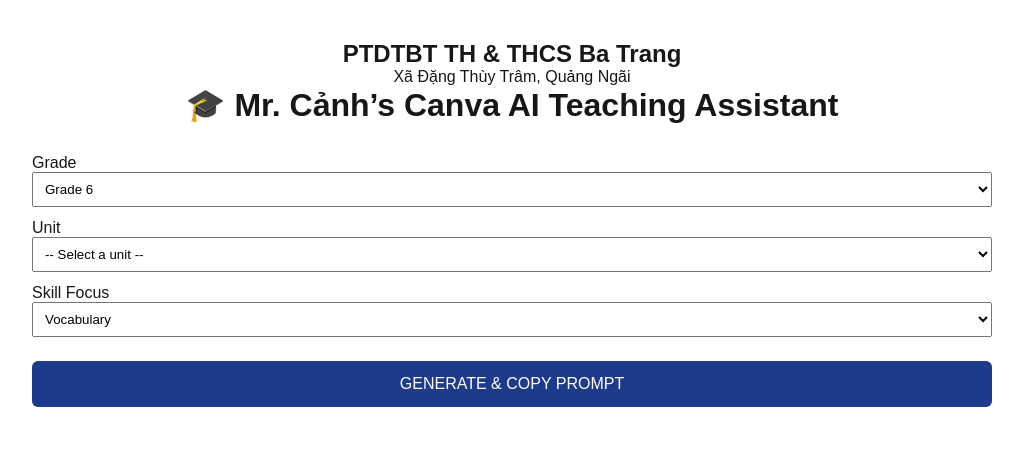
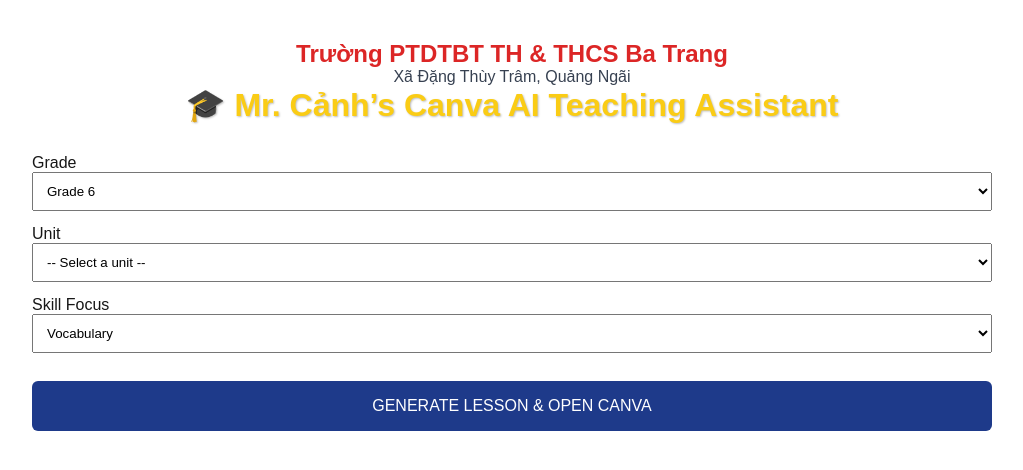
Before and after one commit to tancanhdo-commits/mr-canh-canva-assistant, a Next.js app: page / in a window 1280 px wide. Shown: the top 470 px of the page, without its empty margins (128-1151 px from the left). Built offline with nearby package versions, Linux system fonts and the light colour scheme.

Commit message:
Update page.tsx

```diff
--- a/app/page.tsx
+++ b/app/page.tsx
@@ -85,61 +85,36 @@
   | "Writing"
   | "Looking Back + Project-based Learning";
 
+/* ================== PAGE ================== */
 export default function Home() {
   const [grade, setGrade] = useState("6");
   const [unit, setUnit] = useState("");
   const [skill, setSkill] = useState<Skill>("Vocabulary");
   const [copied, setCopied] = useState(false);
 
+  const taskBySkill: Record<Skill, string> = {
+    Vocabulary:
+      "Create a VOCABULARY WORKSHEET with visuals and practice activities.",
+    Grammar:
+      "Create a GRAMMAR PRACTICE WORKSHEET with explanation and exercises.",
+    Reading:
+      "Create a READING COMPREHENSION WORKSHEET with pre/while/post tasks.",
+    Speaking:
+      "Create a SPEAKING ACTIVITY with prompts, pair/group work.",
+    Writing:
+      "Create a WRITING TASK with guidance, sentence starters, checklist.",
+    "Looking Back + Project-based Learning":
+      "Create a REVIEW and PROJECT-BASED LEARNING task.",
+  };
+
   const generateAndCopyPrompt = async () => {
     if (!unit) {
-      alert("Please select a unit.");
+      alert("⚠️ Vui lòng chọn Unit trước.");
       return;
     }
 
-    const taskBySkill: Record<Skill, string> = {
-      Vocabulary: `
-Create a VOCABULARY WORKSHEET.
-Include a vocabulary box, visual support, and practice activities
-(matching, fill in the blanks, multiple choice, odd one out).
-Assessment focus: word recognition, meaning, contextual use.
-`,
-      Grammar: `
-Create a GRAMMAR PRACTICE WORKSHEET.
-Include a short explanation, examples, and exercises
-(MCQs, sentence completion, error correction, transformation).
-Assessment focus: form, meaning, usage.
-`,
-      Reading: `
-Create a READING COMPREHENSION WORKSHEET.
-Include a short text, pre-reading, while-reading, and post-reading tasks.
-Assessment focus: main ideas, details, inference.
-`,
-      Speaking: `
-Create a SPEAKING ACTIVITY.
-Include pair/group instructions, sentence starters, prompts or role-play.
-Assessment focus: fluency, pronunciation, relevance.
-`,
-      Writing: `
-Create a WRITING TASK.
-Include clear purpose, structure guidance, sentence starters, word limit.
-Assessment focus: content, organization, accuracy.
-`,
-      "Looking Back + Project-based Learning": `
-Create a REVIEW AND PROJECT-BASED TASK.
-Include revision activities and a small group project with a simple rubric.
-Assessment focus: language use, content, creativity, teamwork.
-`,
-    };
-
     const prompt = `
-You are Mr. Cảnh’s AI teaching assistant, specializing in the design of high-quality
-visual and interactive learning materials for lower secondary English students
-(Grades 6–9) in Vietnam.
-
-Aligned with the MOET Global Success curriculum (CTGDPT 2018),
-focusing on in-depth language knowledge, systematic textbook exploration,
-and higher-order thinking skills.
+You are Mr. Cảnh’s AI teaching assistant for Vietnamese lower secondary students.
 
 GRADE: ${grade}
 SUBJECT: English (Lower Secondary – Vietnam)
@@ -149,39 +124,44 @@
 TASK:
 ${taskBySkill[skill]}
 
-DESIGN & INTERACTION:
-- Age-appropriate language
-- Clear, student-friendly layout
-- Suitable for Canva AI and Canva Code
-- Explanations before practice
-- Interactive quiz elements
-
-TEACHER INFO:
-Name: CANH IT
-Contact: 0988809539
-
-FEEDBACK:
-Correct → GREEN (✓)
-Incorrect → RED (✗)
-Use encouraging messages and allow retries.
-
-USAGE:
-Classroom teaching, homework assignments,
-and self-study on phone or laptop.
+Design student-friendly, visual materials aligned with MOET Global Success.
 `.trim();
 
     await navigator.clipboard.writeText(prompt);
     setCopied(true);
-    setTimeout(() => setCopied(false), 2500);
+
+    alert(
+      "✅ Prompt đã được sao chép!\n\n" +
+        "Trong Canva AI Code:\n" +
+        "👉 Click vào ô nhập\n" +
+        "👉 Nhấn Ctrl + V (Cmd + V trên Mac)\n" +
+        "👉 Nhấn Generate"
+    );
+
+    window.open("https://www.canva.com/ai/code", "_blank");
   };
 
   return (
     <main style={{ maxWidth: 960, margin: "40px auto", fontFamily: "Arial" }}>
       {/* HEADER */}
       <header style={{ textAlign: "center", marginBottom: 30 }}>
-        <h2>PTDTBT TH & THCS Ba Trang</h2>
-        <p>Xã Đặng Thùy Trâm, Quảng Ngãi</p>
-        <h1>🎓 Mr. Cảnh’s Canva AI Teaching Assistant</h1>
+        <h2 style={{ color: "#dc2626", fontWeight: 700 }}>
+          Trường PTDTBT TH & THCS Ba Trang
+        </h2>
+
+        <p style={{ color: "#374151" }}>
+          Xã Đặng Thùy Trâm, Quảng Ngãi
+        </p>
+
+        <h1
+          style={{
+            color: "#facc15",
+            fontWeight: 800,
+            textShadow: "1px 1px 2px rgba(0,0,0,0.25)",
+          }}
+        >
+          🎓 Mr. Cảnh’s Canva AI Teaching Assistant
+        </h1>
       </header>
 
       {/* GRADE */}
@@ -192,7 +172,7 @@
           setGrade(e.target.value);
           setUnit("");
         }}
-        style={{ width: "100%", padding: 8 }}
+        style={{ width: "100%", padding: 10 }}
       >
         <option value="6">Grade 6</option>
         <option value="7">Grade 7</option>
@@ -201,11 +181,11 @@
       </select>
 
       {/* UNIT */}
-      <label style={{ display: "block", marginTop: 12 }}>Unit</label>
+      <label style={{ display: "block", marginTop: 14 }}>Unit</label>
       <select
         value={unit}
         onChange={(e) => setUnit(e.target.value)}
-        style={{ width: "100%", padding: 8 }}
+        style={{ width: "100%", padding: 10 }}
       >
         <option value="">-- Select a unit --</option>
         {unitsByGrade[grade].map((u) => (
@@ -216,26 +196,23 @@
       </select>
 
       {/* SKILL */}
-      <label style={{ display: "block", marginTop: 12 }}>Skill Focus</label>
+      <label style={{ display: "block", marginTop: 14 }}>Skill Focus</label>
       <select
         value={skill}
         onChange={(e) => setSkill(e.target.value as Skill)}
-        style={{ width: "100%", padding: 8 }}
+        style={{ width: "100%", padding: 10 }}
       >
-        <option>Vocabulary</option>
-        <option>Grammar</option>
-        <option>Reading</option>
-        <option>Speaking</option>
-        <option>Writing</option>
-        <option>Looking Back + Project-based Learning</option>
+        {(Object.keys(taskBySkill) as Skill[]).map((s) => (
+          <option key={s}>{s}</option>
+        ))}
       </select>
 
       {/* BUTTON */}
       <button
         onClick={generateAndCopyPrompt}
         style={{
-          marginTop: 24,
-          padding: "14px 26px",
+          marginTop: 28,
+          padding: "16px",
           fontSize: 16,
           background: copied ? "#16a34a" : "#1e3a8a",
           color: "white",
@@ -244,7 +221,9 @@
           width: "100%",
         }}
       >
-        {copied ? "✔ PROMPT COPIED – PASTE INTO CANVA" : "GENERATE & COPY PROMPT"}
+        {copied
+          ? "✔ PROMPT ĐÃ COPY – DÁN VÀO CANVA"
+          : "GENERATE LESSON & OPEN CANVA"}
       </button>
     </main>
   );
```
